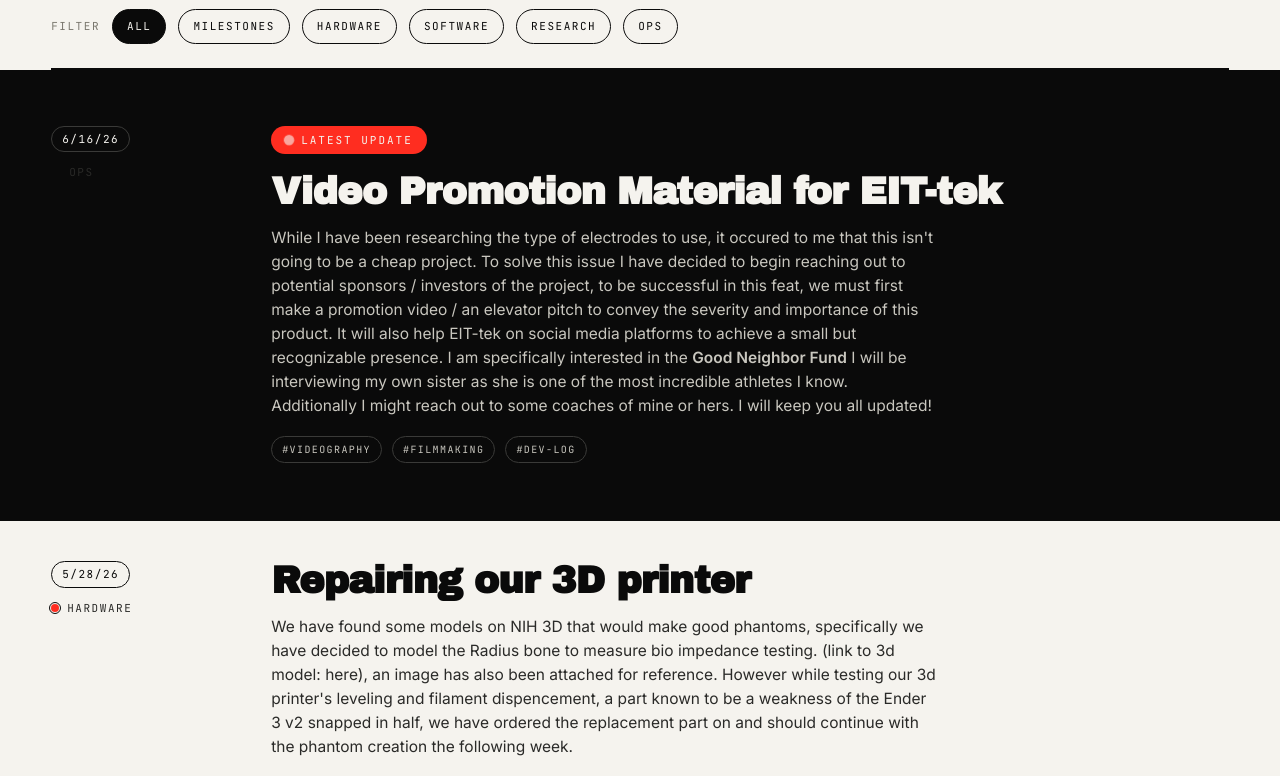
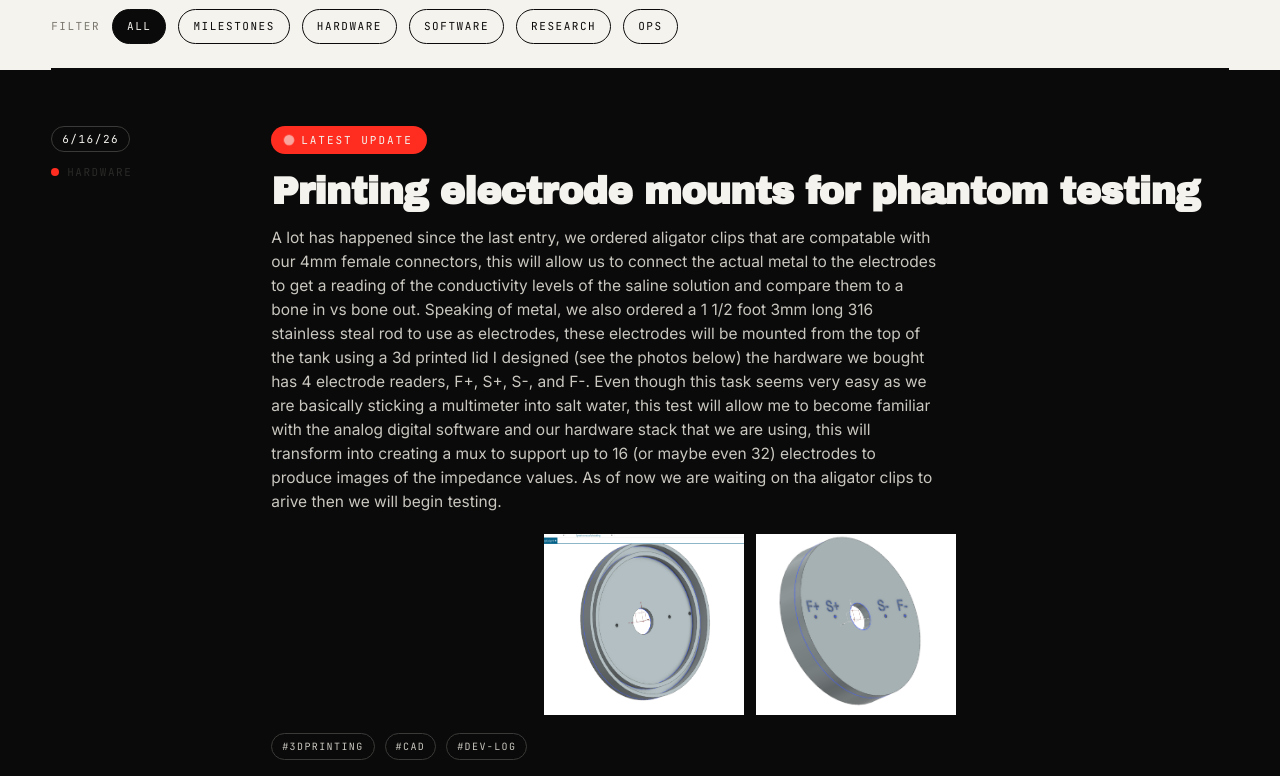
Before and after one commit to austinjames95/eit-tek-web, a website built with Vite: page updates.html in a window 1280 px wide. Shown: the part 760-1536 px from the top of the page. Built offline with nearby package versions, Linux system fonts and the light colour scheme.

Commit message:
devlog 6/24/2026

```diff
--- a/updates.html
+++ b/updates.html
@@ -67,13 +67,41 @@
 
     <div class="log" id="log">
 
-      <article class="entry featured" data-cat="research" data-phase="S1">
+      <article class="entry featured" data-cat="hardware" data-phase="S1">
+        <div class="entry-meta">
+          <span class="phase-tag">6/16/26</span>
+          <span class="cat-tag" data-cat="hardware">Hardware</span>
+        </div>
+        <div class="entry-body">
+          <span class="now-pill">Latest update</span>
+          <h3>Printing electrode mounts for phantom testing</h3>
+          <p>
+            A lot has happened since the last entry, we ordered aligator clips that are compatable with our 4mm female connectors, this will allow us
+            to connect the actual metal to the electrodes to get a reading of the conductivity levels of the saline solution and compare them to a
+            bone in vs bone out. Speaking of metal, we also ordered a 1 1/2 foot 3mm long 316 stainless steal rod to use as electrodes, these electrodes
+            will be mounted from the top of the tank using a 3d printed lid I designed (see the photos below) the hardware we bought has 4 electrode
+            readers, F+, S+, S-, and F-. Even though this task seems very easy as we are basically sticking a multimeter into salt water, this test will
+            allow me to become familiar with the analog digital software and our hardware stack that we are using, this will transform into creating a mux
+            to support up to 16 (or maybe even 32) electrodes to produce images of the impedance values. As of now we are waiting on tha aligator clips to
+            arive then we will begin testing.
+
+          </p>
+          <div style="display: flex; gap: 12px; margin-top: 20px; justify-content: center;">
+            <img src="./images/Screenshot 2026-06-24 230421.png" width="200px">
+            <img src="./images/Screenshot 2026-06-24 230433.png" width="200px">
+          </div>
+          <div class="artifact">
+            <span>#3dPrinting</span><span>#CAD</span><span>#dev-log</span>
+          </div>
+        </div>
+      </article>
+
+      <article class="entry" data-cat="ops" data-phase="S1">
         <div class="entry-meta">
           <span class="phase-tag">6/16/26</span>
           <span class="cat-tag" data-cat="ops">Ops</span>
         </div>
         <div class="entry-body">
-          <span class="now-pill">Latest update</span>
           <h3>Video Promotion Material for EIT-tek</h3>
           <p>
             While I have been researching the type of electrodes to use, it occured to me that this isn't going to be a cheap project. To solve
```
Also changed, not shown: images/Screenshot 2026-06-24 230421.png (added), images/Screenshot 2026-06-24 230433.png (added).
